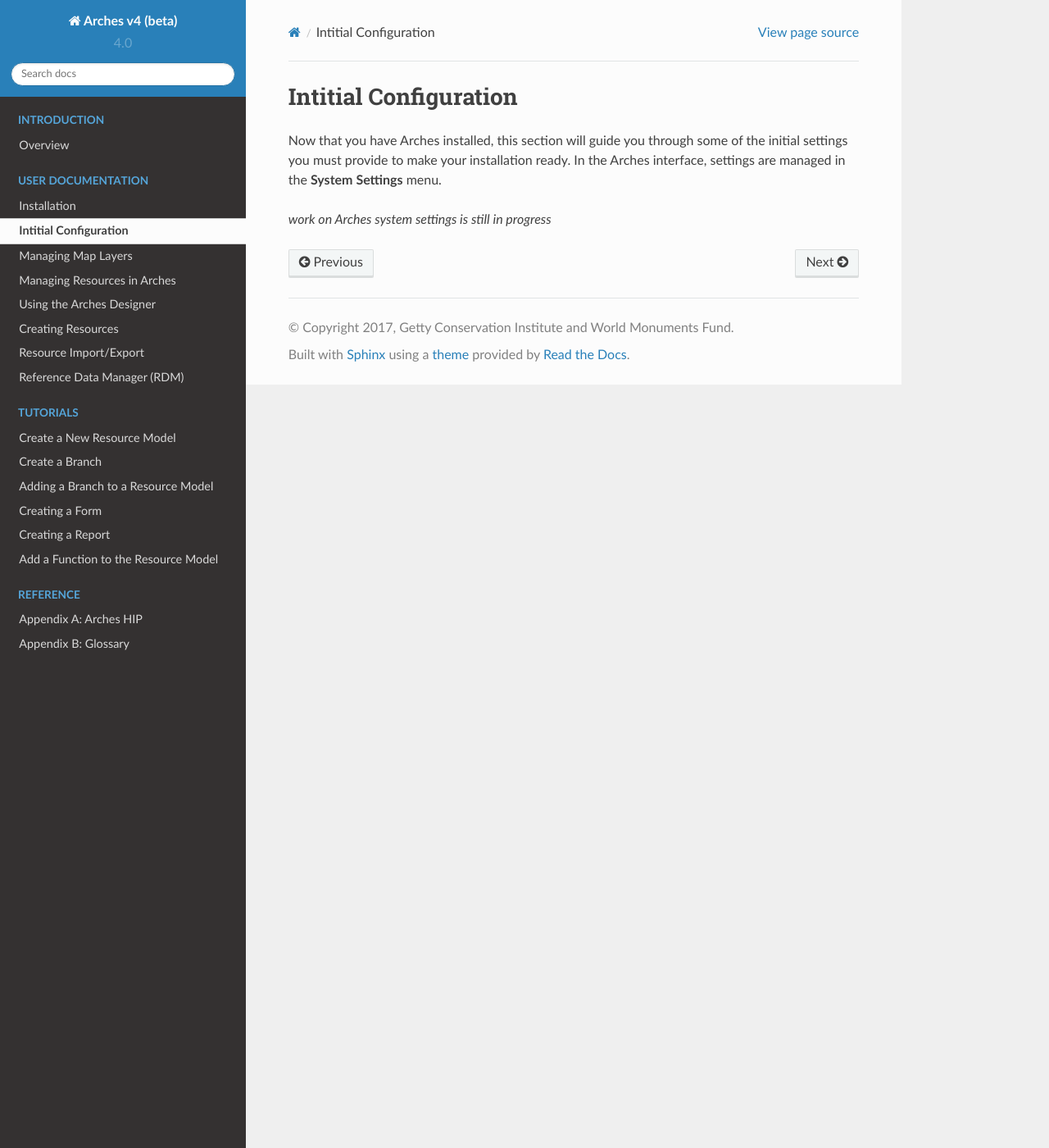
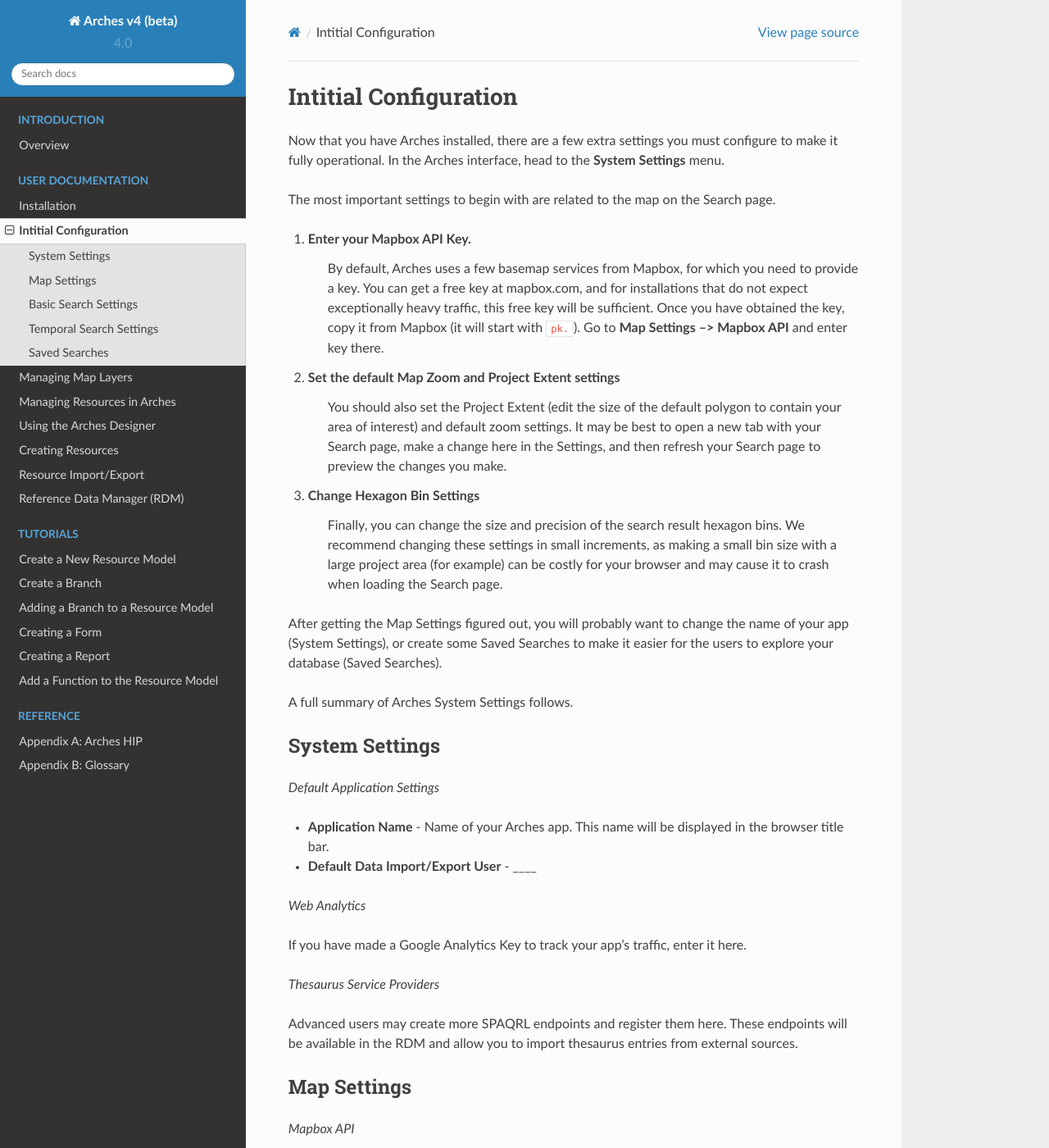
Before and after one commit to archesproject/arches-docs, a Sphinx documentation site: the page built from docs/initial-configuration.txt, in a window 1280 px wide and 1400 px high. Shown: the whole window at 82% size. Built offline with Sphinx 7.4.7 and the Read the Docs theme 2.0.0, drawn with Linux system fonts in a browser that asks for light colours; some of the changed text lies outside the part shown.

Commit message:
add documentation for system settings

```diff
--- a/docs/initial-configuration.txt
+++ b/docs/initial-configuration.txt
@@ -2,6 +2,80 @@
 Intitial Configuration
 ######################
 
-Now that you have Arches installed, this section will guide you through some of the initial settings you must provide to make your installation ready. In the Arches interface, settings are managed in the **System Settings** menu.
+Now that you have Arches installed, there are a few extra settings you must configure to make it fully operational. In the Arches interface, head to the **System Settings** menu.
 
-*work on Arches system settings is still in progress*
+The most important settings to begin with are related to the map on the Search page.
+
+1. Enter your Mapbox API Key.
+    By default, Arches uses a few basemap services from Mapbox, for which you need to provide a key. You can get a free key at mapbox.com, and for installations that do not expect exceptionally heavy traffic, this free key will be sufficient. Once you have obtained the key, copy it from Mapbox (it will start with ``pk.``). Go to **Map Settings --> Mapbox API** and enter key there.
+2. Set the default Map Zoom and Project Extent settings
+    You should also set the Project Extent (edit the size of the default polygon to contain your area of interest) and default zoom settings. It may be best to open a new tab with your Search page, make a change here in the Settings, and then refresh your Search page to preview the changes you make.
+3. Change Hexagon Bin Settings
+    Finally, you can change the size and precision of the search result hexagon bins. We recommend changing these settings in small increments, as making a small bin size with a large project area (for example) can be costly for your browser and may cause it to crash when loading the Search page.
+
+After getting the Map Settings figured out, you will probably want to change the name of your app (System Settings), or create some Saved Searches to make it easier for the users to explore your database (Saved Searches).
+
+A full summary of Arches System Settings follows.
+
+System Settings
+----------------
+
+*Default Application Settings*
+
++ **Application Name** - Name of your Arches app. This name will be displayed in the browser title bar.
++ **Default Data Import/Export User** - ____
+
+*Web Analytics*
+
+If you have made a Google Analytics Key to track your app's traffic, enter it here.
+
+*Thesaurus Service Providers*
+
+Advanced users may create more SPAQRL endpoints and register them here. These endpoints will be available in the RDM and allow you to import thesaurus entries from external sources.
+
+Map Settings
+-------------
+
+*Mapbox API*
+
+Arches uses the Mapbox mapping library for map display and data creation. Arches also supports Mapbox basemaps and other services.
+
++ **Mapbox API Key (Optional)** - By default, Arches uses some basemap web services from Mapbox. You will need to `create a free API key <"https://www.mapbox.com/help/create-api-access-token/">`_ (or "access token") for these services to be activated. Alternatively, you could remove all of the default basemaps and add your own, non-Mapbox layers.
++ **Mapbox Sprites** - Path to Mapbox sprites (use default).
++ **Mapbox Glyphs** - Path to Mapbox glyphs (use default).
+
+*Project Extent*
+
+Draw a polygon representing your project's extent. These bounds will serve as the default for the cache seed bounds, search result grid bounds, and map bounds in search, cards, and reports.
+
+*Map Zoom*
+
+You can define the zoom behavior of your maps by specifying max/min and default values. Zoom level 0 shows the whole world (and is the minimum zoom level). Most map services support a maximum of 20 or so zoom levels.</p>
+
+*Search Results Grid*
+
+Arches aggregates search results and displays them as hexagons. You will need to set default parameters for the hexagon size and precision.
+
+.. warning:: A large project area combined with a small hexagon size and/or high precision will take a very long time to load, and can crash your browser. We suggest changing these settings in small increments to find the best combination for your project.
+
+Basic Search Settings
+----------------------
+
+Set the default search results behavior. This is also where you will define the max number of resources per export operation.
+
+Temporal Search Settings
+------------------------
+
+Arches creates a Time Wheel based on the resources in your database, to allow for quick temporal visualization and queries. A few aspects of this temporal search are defined here.
+
++ **Color Ramp** - The color ramp for the time wheel. For further reference, check out the `d3 API reference <https://github.com/d3/d3-3.x-api-reference/blob/master/Ordinal-Scales.md>`_.
++ **Time wheel configuration** - Configure the time wheel here (____).
+
+Saved Searches
+----------------
+
+Arches allows you save a search and present it as convenience for your users. Saved Searches appear as search options in the main Search page. Creating a Saved Search is a three-step process.
+
+#. **Specify Search Criteria** - Go to the Search page and enter all the criteria you would like to use to configure your Saved Search. You may notice that with the addition of each new search filter (either by using the term filter, map filtering tools, or temporal filters) the URL for the page will change.
+#. **Copy the URL** - In your browser address bar, copy the *entire* URL. This will be a long string that defines each of the search filters created in step 1.
+#. **Create the Saved Search** - Finally, head back to this page and fill out the settings that you see at left. You can also upload an image that will be shown along with your Search Search.
--- a/docs/overview.txt
+++ b/docs/overview.txt
@@ -1,6 +1,11 @@
 ########
 Overview
 ########
+
+Documentation Overview
+======================
+
+This is the general User Manual for Arches. It should provide you with background information on Arches, how to install it, and a good overview of its capabilities. While you are using Arches, be aware that much of the content here is also available by clicking the "?" symbol in the top-right corner of any page. If you are a developer interested in customizing or contributing to Arches, you should also visit our `GitHub wiki <https://github.com/archesproject/arches/wiki>`_ for more information about how Arches works underneath.
 
 What is Arches?
 ===============
```
